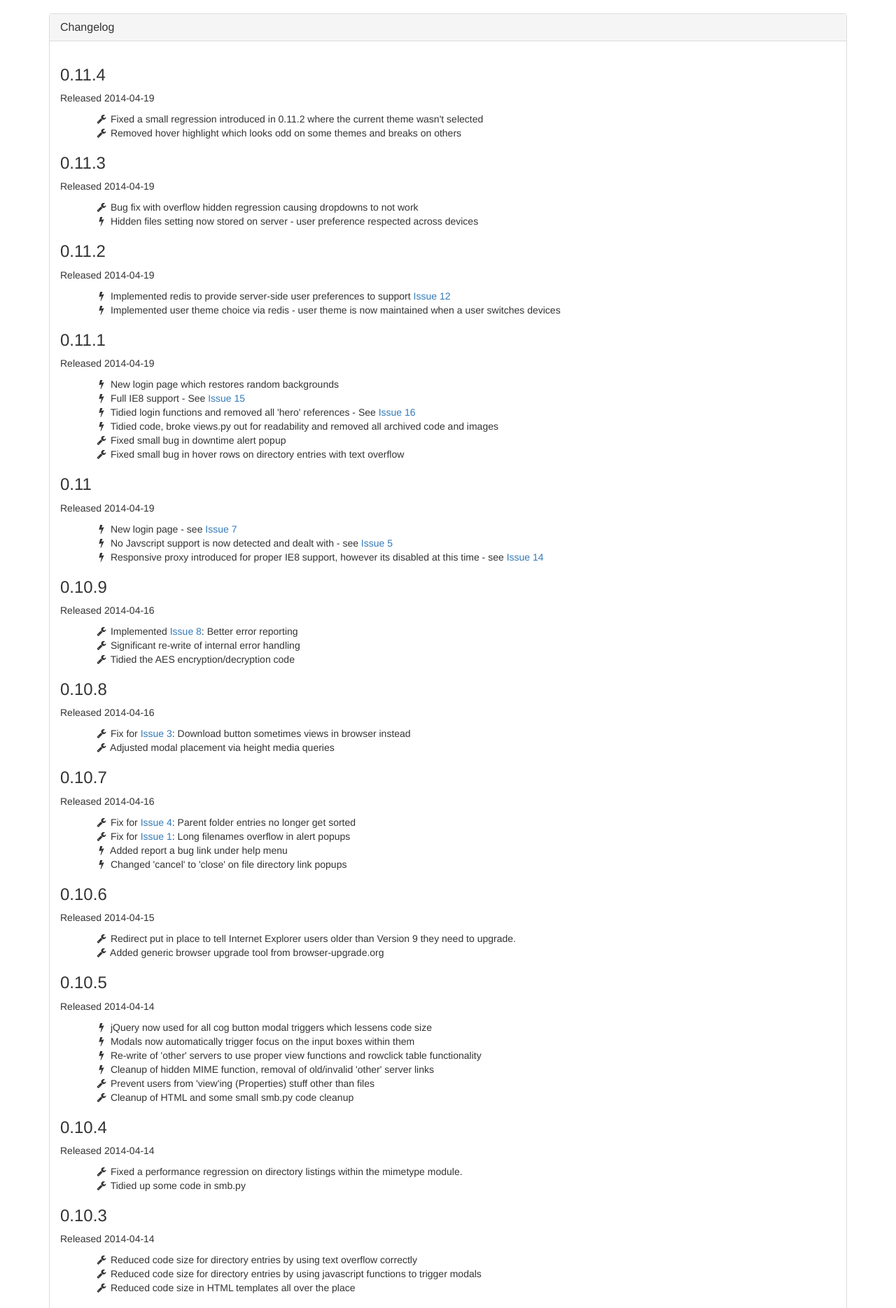
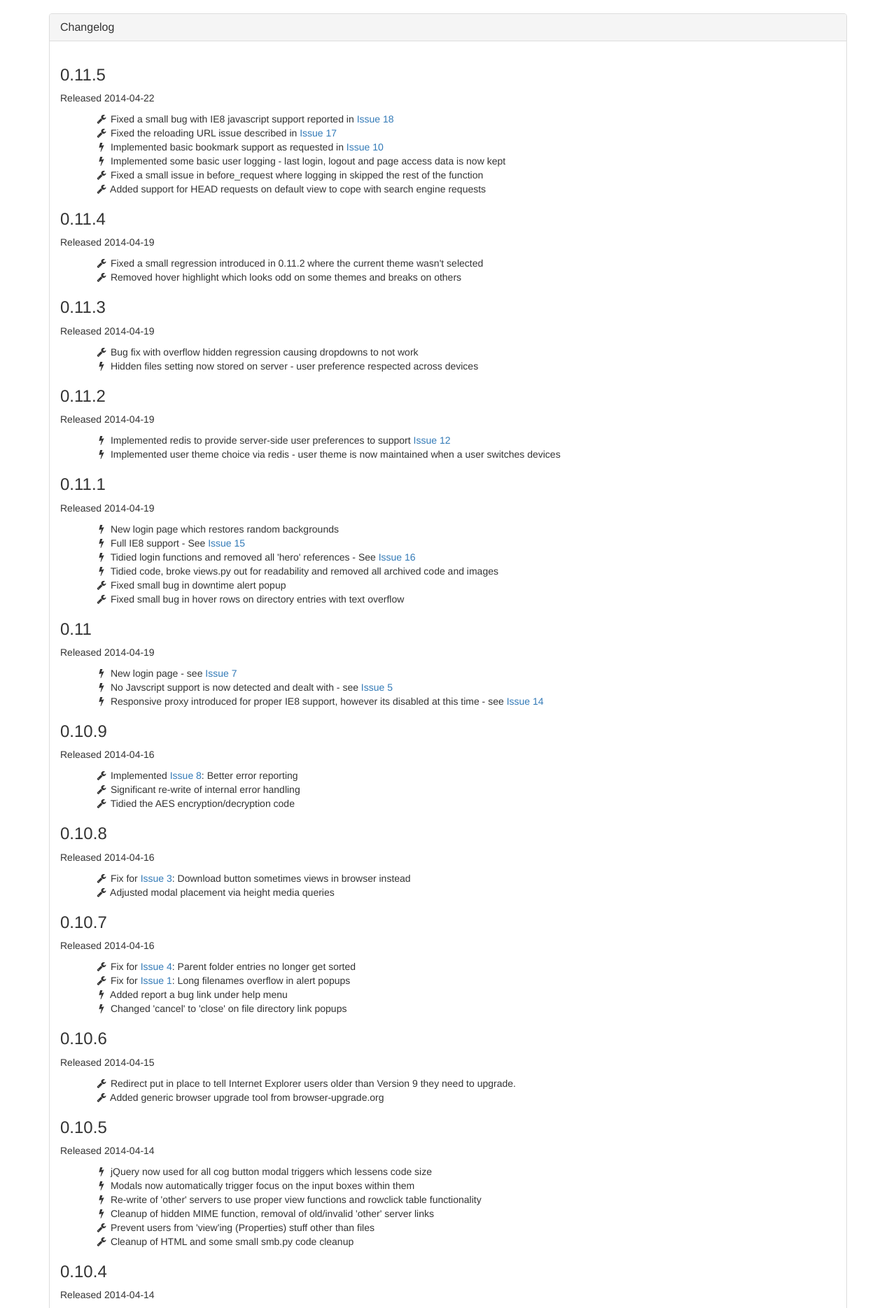
Before and after one commit to bargate-project/bargate, a Python web app: template templates/changelog.html in a window 1280 px wide. Shown: the part 51-1920 px from the top of the page at 70% size. Run offline with Jinja, Linux system fonts and the light colour scheme; the template is opened without the code that fills it, so the values that code supplies are empty; some libraries are stand-ins or nearby versions.

Commit message:
Release 0.11.5 - Fixes #18 Fixes #17 Fixes #10

```diff
--- a/errors.py
+++ b/errors.py
@@ -171,7 +171,7 @@ def invalid_path(redirect_to=None):
 ################################################################################
 #### Flask error handlers - captures "abort" calls from within flask and our code
 
-def fatal(title,message):
+def fatal(title="Fatal Error",message="Default Message"):
 	g.fault_title = title
 	g.fault_message = message
 	abort(500)
--- a/static/js/bargate.js
+++ b/static/js/bargate.js
@@ -39,13 +39,11 @@ $(document).ready(function($)
 
 		if (parent.attr('data-view'))
 		{
-			console.log('thing1');
 			$('#file-click-view').attr('href',parent.data('view'));
 			$('#file-click-view').removeClass('hidden');
 		}
 		else
 		{
-			console.log('thing2');
 			$('#file-click-view').addClass('hidden');
 		}
 
@@ -58,7 +56,6 @@ $(document).ready(function($)
 
 		if (menu.visible() )
 		{
-			/*console.log('menu is visible');*/
 			/*$(this).parent().removeClass('dropup');*/
 		}
 		else
@@ -78,6 +75,10 @@ $(document).ready(function($)
 $(document).ready(function() {
 	$('#create-directory').on('shown.bs.modal', function() {
 		$('#create-directory input[type="text"]').focus();
+	});
+
+	$('#add-bookmark').on('shown.bs.modal', function() {
+		$('#add-bookmark input[type="text"]').focus();
 	});
 
 	$('.copy').click(function()
--- a/templates/about.html
+++ b/templates/about.html
@@ -5,7 +5,7 @@
 	<div class="col-sm-5">
 		<div class="panel panel-default">
 			<div class="panel-body">
-				<h1 style="margin: 0px"><i class="fa fa-download fa-fw"></i> Bargate 0.11.4</h1>
+				<h1 style="margin: 0px"><i class="fa fa-download fa-fw"></i> Bargate 0.11.5</h1>
 				<h4>A lightweight web based CIFS/SMB client</h4>
 				<p>
 				Written by <a href="http://www.evad.io">David Bell</a> and <a href="http://www.claytonpeters.co.uk">Clayton Peters</a>
--- a/templates/changelog.html
+++ b/templates/changelog.html
@@ -6,6 +6,18 @@
 		<h3 class="panel-title">Changelog</h3>
 	</div>
 	<div class="panel-body">
+
+		<h3>0.11.5</h3>
+		<p>Released 2014-04-22</p>
+		<ul class="changelog">
+			<li><i class="fa fa-fw fa-wrench"></i> Fixed a small bug with IE8 javascript support reported in <a href="https://github.com/divad/bargate/issues/18">Issue 18</a></li>
+			<li><i class="fa fa-fw fa-wrench"></i> Fixed the reloading URL issue described in <a href="https://github.com/divad/bargate/issues/17">Issue 17</a></li>
+			<li><i class="fa fa-fw fa-bolt"></i> Implemented basic bookmark support as requested in <a href="https://github.com/divad/bargate/issues/10">Issue 10</a></li>
+			<li><i class="fa fa-fw fa-bolt"></i> Implemented some basic user logging - last login, logout and page access data is now kept</li>
+			<li><i class="fa fa-fw fa-wrench"></i> Fixed a small issue in before_request where logging in skipped the rest of the function</li>
+			<li><i class="fa fa-fw fa-wrench"></i> Added support for HEAD requests on default view to cope with search engine requests</li>
+
+		</ul>
 
 		<h3>0.11.4</h3>
 		<p>Released 2014-04-19</p>
--- a/templates/layout.html
+++ b/templates/layout.html
@@ -55,6 +55,7 @@
 							<ul class="dropdown-menu">
 								<li><a href="http://www.southampton.ac.uk/isolutions/services/personal_files_my_documents/index.php"><i class="fa fa-fw fa-home"></i> Help</a></li>
 								<li><a href="https://github.com/divad/bargate/issues"><i class="fa fa-fw fa-bug"></i> Report a bug</a></li>
+								<li><a href="https://www.isurvey.soton.ac.uk/8771"><i class="fa fa-question-circle fa-fw"></i> Give Feedback</a></li>
 								<li><a href="{{ url_for('about') }}"><i class="fa fa-fw fa-download"></i> About</a></li>
 							</ul>
 						</li>
@@ -64,33 +65,34 @@
 						<li class="dropdown{%if active == 'user'%} active{%endif%}">
 							<a href="#" class="dropdown-toggle" data-toggle="dropdown">{{ session.username }} <b class="caret"></b></a>
 							<ul class="dropdown-menu">
-								<li><a href="https://subscribe.iss.soton.ac.uk/subscribed.html"><i class="fa fa-key fa-fw"></i> University Account</a></li>
+								<li><a href="{{ url_for('bookmarks') }}"><i class="fa fa-bookmark fa-fw"></i> Bookmarks</a></li>
 								<li><a href="{{ url_for('theme') }}"><i class="fa fa-tint fa-fw"></i> Change Theme</a></li>
-								<li><a href="https://www.isurvey.soton.ac.uk/8771"><i class="fa fa-question-circle fa-fw"></i> Take the survey</a></li>
-								<li class="divider"></li>
 								<li><a href="{{ url_for('logout') }}"><i class="fa fa-sign-out fa-fw"></i> Sign Out</a></li>
 							</ul>
 						</li>
 					</ul>
 
 					<div class="pull-right action-btns">
-						<a data-toggle="modal" href="#upload-file" class="btn navbar-btn btn-success btn btn-border-white hidden-xs" rel="tooltip" data-toggle="tooltip" data-placement="bottom" title="Upload a file" {% if not browse_mode %}disabled="disabled"{%endif%}>
-							<i class="fa fa-upload"></i>
+						<a data-toggle="modal" href="#upload-file" class="btn navbar-btn btn-success btn hidden-xs" rel="tooltip" data-toggle="tooltip" data-placement="bottom" title="Upload a file" {% if not browse_mode %}disabled="disabled"{%endif%}>
+							<i class="fa fa-fw fa-upload"></i>
 						</a>
-						<a data-toggle="modal" href="#create-directory" class="btn navbar-btn btn-info btn-border-white hidden-xs" rel="tooltip" data-toggle="tooltip" data-placement="bottom" title="Create a folder" {% if not browse_mode %}disabled="disabled"{%endif%}>
-							<i class="fa fa-folder-open"></i>
+						<a data-toggle="modal" href="#create-directory" class="btn navbar-btn btn-info hidden-xs" rel="tooltip" data-toggle="tooltip" data-placement="bottom" title="Create a folder" {% if not browse_mode %}disabled="disabled"{%endif%}>
+							<i class="fa fa-fw fa-folder-open"></i>
+						</a>
+						<a data-toggle="modal" href="#add-bookmark" class="btn navbar-btn btn-danger hidden-xs" rel="tooltip" data-toggle="tooltip" data-placement="bottom" title="Bookmark this folder" {% if not browse_mode %}disabled="disabled"{%endif%} {% if atroot %}disabled="disabled"{%endif%}>
+							<i class="fa fa-fw fa-bookmark"></i>
 						</a>
 						{%- if url_switch_hidden %}
 						<a class="btn navbar-btn btn-warning btn-border-white hidden-xs" rel="tooltip" data-toggle="tooltip" data-placement="bottom" title="{{switch_hidden_string}}" href="{{url_switch_hidden}}">
 							{%- if hidden_icon == 'show' %}
-							<i class="fa fa-eye"></i>
+							<i class="fa fa-fw fa-eye"></i>
 							{%- else %}
-							<i class="fa fa-eye-slash"></i>
+							<i class="fa fa-fw fa-eye-slash"></i>
 							{% endif %}
 						</a>
 						{%- else %}
 						<a class="btn btn-warning hidden-xs" disabled="disabled" rel="tooltip" data-toggle="tooltip" data-placement="bottom" title="Show/hide hidden files" href="#">
-							<i class="fa fa-eye"></i>
+							<i class="fa fa-fw fa-eye"></i>
 						</a>
 						{%- endif %}
 					</div>
@@ -131,14 +133,14 @@
 		<div class="navbar navbar-default navbar-fixed-bottom visible-xs" role="navigation">
 			<div class="container">
 				<div class="action-btns text-center">
-					<button onclick="document.location.reload();" class="btn navbar-btn btn-danger btn">
-						<i class="fa fa-refresh"></i>
-					</button>
 					<a data-toggle="modal" href="#upload-file" class="btn navbar-btn btn-success btn">
-						<i class="fa fa-upload"></i>
+						<i class="fa fa-fw fa-upload"></i>
 					</a>
 					<a data-toggle="modal" href="#create-directory" class="btn navbar-btn btn-info">
-						<i class="fa fa-folder-open"></i>
+						<i class="fa fa-fw fa-folder-open"></i>
+					</a>
+					<a data-toggle="modal" href="#add-bookmark" class="btn navbar-btn btn-danger" {% if atroot %}disabled="disabled"{%endif%}>
+						<i class="fa fa-fw fa-bookmark"></i>
 					</a>
 
 					{%- if url_switch_hidden %}
@@ -151,7 +153,7 @@
 					</a>
 					{%- else %}
 					<a class="btn btn-warning" disabled="disabled" href="#">
-						<i class="fa fa-eye"></i>
+						<i class="fa fa-fw fa-eye"></i>
 					</a>
 					{%- endif %}
 				</div>
```
Also changed, not shown: core.py (+17 -13 lines), smb.py (+18 -7 lines), templates/bookmarks.html (+26 -8 lines), templates/directory-modals.html (+27 -0 lines), views.py (+84 -25 lines).
